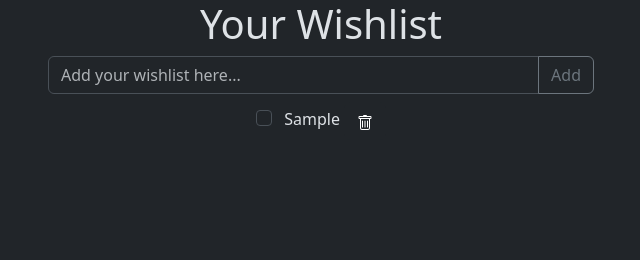
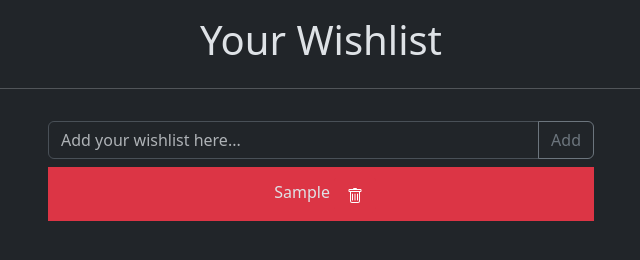
Before and after one commit to AbhishekSoni98/JSProjects, a website: page WishlistApp/index.html in a window 1280 px wide. Both pictures are taken after typing "Sample" into the empty fields and a click on the button "Add". Shown: the whole page, without its empty margins (319-959 px from the left). Drawn offline with nearby package versions, Linux system fonts and the light colour scheme.

Commit message:
Readme file for WishlistApp and minor fixes

```diff
--- a/WishlistApp/index.html
+++ b/WishlistApp/index.html
@@ -11,15 +11,16 @@
 <body>
     <main class="main">
         <div class="container text-center">
-            <div class="row justify-content-center">
+            <div class="row justify-content-center mt-3">
                 <h1 class="heading-1">Your Wishlist</h1>
             </div>
-            <div class="row justify-content-center">
+            <hr>
+            <div class="row justify-content-center mt-3">
                 <div class="col-6">
                     <div class="row">
                         <div class="col">
                             <!-- Creating the input field to get user's wishlist and a button to add the wishlist -->
-                            <form class="todo-form">
+                            <form class="todo-form mt-3">
                                 <div class="input-group justify-content-center">
                                     <input id="input" type="text" class="form-control" placeholder="Add your wishlist here...">
                                     <button class="btn btn-outline-secondary" type="button" id="addButton">Add</button>
--- a/WishlistApp/index.js
+++ b/WishlistApp/index.js
@@ -30,10 +30,10 @@ function renderTodoList() {
     let iH = ''
     todoList.forEach(({id, todo, isCompleted}) => {
         iH +=  `
-            <li class="list-group-item" data-key=${id}>
-                <input class="form-check-input mt-2" id="item-${id}" type="checkbox"  ${isCompleted ? "checked": ""}>
+            <li class="list-group-item ${isCompleted ? "bg-success" : "bg-danger"} mt-2" data-key=${id}>
+                <input class="form-check-input mt-2" id="item-${id}" type="hidden" data-key=${id}>
                     <label for="item-${id}" class="todo todo-text t-pointer ${isCompleted ? "checked-todo" : ""}" data-key=${id}> &nbsp; ${todo}</label>
-                    <button type="button" class="btn btn-dark" data-todokey=${id}>
+                    <button type="button" class="btn ${isCompleted ? "btn-success" : "btn-danger"}" data-todokey=${id}>
                         <svg xmlns="http://www.w3.org/2000/svg" width="16" height="16" fill="currentColor" class="bi bi-trash" viewBox="0 0 16 16" data-todokey=${id}>
                             <path data-todokey=${id} d="M5.5 5.5A.5.5 0 0 1 6 6v6a.5.5 0 0 1-1 0V6a.5.5 0 0 1 .5-.5m2.5 0a.5.5 0 0 1 .5.5v6a.5.5 0 0 1-1 0V6a.5.5 0 0 1 .5-.5m3 .5a.5.5 0 0 0-1 0v6a.5.5 0 0 0 1 0z"/>
                             <path data-todokey=${id} d="M14.5 3a1 1 0 0 1-1 1H13v9a2 2 0 0 1-2 2H5a2 2 0 0 1-2-2V4h-.5a1 1 0 0 1-1-1V2a1 1 0 0 1 1-1H6a1 1 0 0 1 1-1h2a1 1 0 0 1 1 1h3.5a1 1 0 0 1 1 1zM4.118 4 4 4.059V13a1 1 0 0 0 1 1h6a1 1 0 0 0 1-1V4.059L11.882 4zM2.5 3h11V2h-11z"/>
--- a/WishlistApp/style.css
+++ b/WishlistApp/style.css
@@ -1,4 +1,5 @@
 .checked-todo {
   text-decoration: line-through;
-  color: var(--text-color-primary);
+  background-color: rgba(var(--bs-success-rgb),var(--bs-bg-opacity))!important;
+  color: black;
 }
```
Also changed, not shown: WishlistApp/Readme.md (added).
